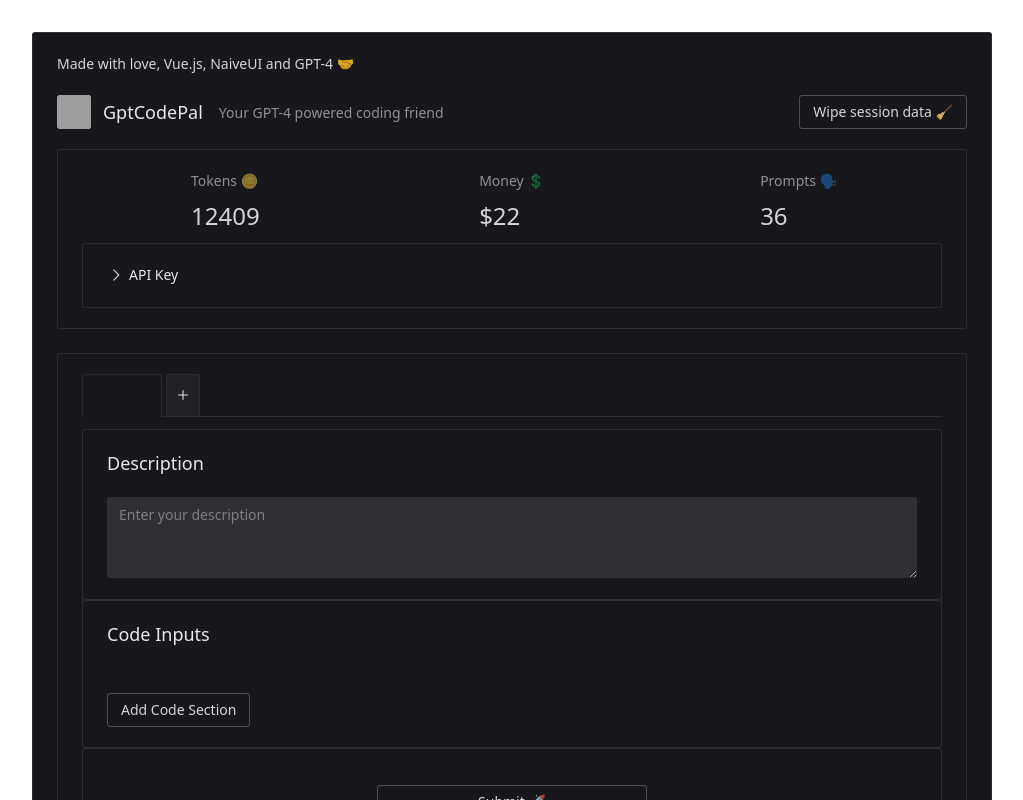
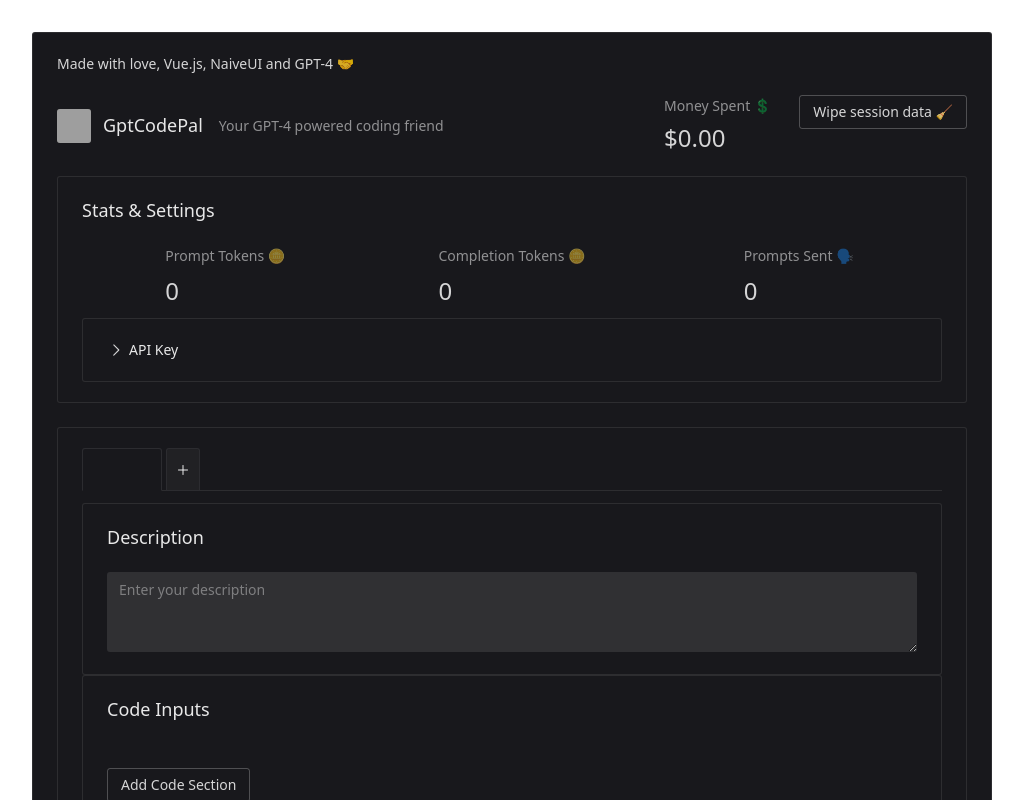
Before and after one commit to petersopko/gptcodepal, a Vue app: page / in a window 1280 px wide. Shown: the top 800 px of the page, without its empty margins (128-1151 px from the left). Built offline with nearby package versions, Linux system fonts and the light colour scheme; grey boxes are pictures that could not be loaded; what @highlightjs/vue-plugin would draw is missing.

Commit message:
token counting + price + localstorage

```diff
--- a/src/components/PageHeader.vue
+++ b/src/components/PageHeader.vue
@@ -1,15 +1,16 @@
+
 <template>
     <n-page-header subtitle="Your GPT-4 powered coding friend">
-        <n-card>
+        <n-card title="Stats & Settings">
             <n-grid class="mb-2" cols="3">
                 <n-gi class="flex justify-center">
-                    <n-statistic label="Tokens 🪙" value="12409" />
+                    <n-statistic label="Prompt Tokens 🪙" :value="promptTokensTotal" />
+                </n-gi>
+                <n-gi class="flex justify-center">
+                    <n-statistic label="Completion Tokens 🪙" :value="completionTokensTotal" />
                 </n-gi>
                 <n-gi class="flex justify-center items-center">
-                    <n-statistic label="Money 💲 " value="$22" />
-                </n-gi>
-                <n-gi class="flex justify-center items-center">
-                    <n-statistic label="Prompts 🗣️" value="36" />
+                    <n-statistic label="Prompts Sent 🗣️" :value="totalPromptsSent" />
                 </n-gi>
             </n-grid>
             <n-card>
@@ -33,6 +34,7 @@
         </template>
         <template #extra>
             <n-space>
+                <n-statistic label="Money Spent 💲" :value="`$${totalMoneySpent}`" class="mr-4" />
                 <n-button>Wipe session data 🧹</n-button>
             </n-space>
         </template>
@@ -40,8 +42,25 @@
 </template>
 
 <script setup>
+import { ref, onMounted, computed } from "vue";
 import ApiKeyInput from "./ApiKeyInput.vue";
 const emit = defineEmits(["save-api-key"]);
+
+const promptTokensTotal = ref(0);
+const completionTokensTotal = ref(0);
+const totalPromptsSent = ref(0);
+
+onMounted(() => {
+    promptTokensTotal.value = localStorage.getItem("promptTokensTotal") || 0;
+    completionTokensTotal.value = localStorage.getItem("completionTokensTotal") || 0;
+    totalPromptsSent.value = localStorage.getItem("totalPromptsSent") || 0;
+});
+
+const totalMoneySpent = computed(() => {
+    const promptCost = (promptTokensTotal.value / 1000) * 0.03;
+    const completionCost = (completionTokensTotal.value / 1000) * 0.06;
+    return (promptCost + completionCost).toFixed(2);
+});
 
 const saveApiKey = (apiKey) => {
     emit("save-api-key", apiKey);
--- a/src/components/ResponseSection.vue
+++ b/src/components/ResponseSection.vue
@@ -10,7 +10,5 @@
 
 const props = defineProps({
     response: String,
-    responseTokens: Number,
-    actualTokens: Number,
 });
 </script>
--- a/src/components/SubmitCard.vue
+++ b/src/components/SubmitCard.vue
@@ -4,7 +4,7 @@
             <n-button class="w-1/3 mt-4 mb-4" @click="submitPrompt">Submit 🚀</n-button>
         </div>
         <n-card>
-            <TokenEstimations :tokenCount="tokenCount" :responseTokens="responseTokens" :actualTokens="actualTokens" />
+            <TokenEstimations :tokenCount="tokenCount" :responseTokens="responseTokens" :promptTokens="promptTokens" />
         </n-card>
     </n-card>
 </template>
@@ -23,7 +23,7 @@
         type: Number,
         default: 0,
     },
-    actualTokens: {
+    promptTokens: {
         type: Number,
         required: false,
     },
--- a/src/components/TokenEstimations.vue
+++ b/src/components/TokenEstimations.vue
@@ -10,7 +10,7 @@
         </n-gi>
         <n-gi>
             <n-statistic label="Real Prompt Tokens"
-                :value="`${actualTokens} ($${(actualTokens * 0.001 * 0.03).toFixed(3)})`" />
+                :value="`${promptTokens} ($${(promptTokens * 0.001 * 0.03).toFixed(3)})`" />
         </n-gi>
     </n-grid>
 </template>
@@ -23,7 +23,7 @@
         type: Number,
         default: 0,
     },
-    actualTokens: {
+    promptTokens: {
         type: Number,
         required: false,
     },
--- a/src/composables/useSubmitPrompt.js
+++ b/src/composables/useSubmitPrompt.js
@@ -1,10 +1,10 @@
-import { ref } from "vue";
+import { ref, watch } from "vue";
 import axios from "axios";
 
 export default function useSubmitPrompt(apiKey, description, codeInputs) {
   const response = ref("");
   const loading = ref(false);
-  const actualTokens = ref(0);
+  const promptTokens = ref(0);
   const responseTokens = ref(0);
 
   async function submitPrompt() {
@@ -45,6 +45,7 @@
       );
       console.log("Result:", result);
       handleResponse(result);
+      updateLocalStorage();
     } catch (error) {
       handleError(error);
     }
@@ -53,8 +54,22 @@
   function handleResponse(result) {
     loading.value = false;
     response.value = result.data.choices[0].message.content.trim();
-    actualTokens.value = result.data.usage.prompt_tokens;
+    promptTokens.value = result.data.usage.prompt_tokens;
     responseTokens.value = result.data.usage.completion_tokens;
+    localStorage.setItem(
+      "promptTokensTotal",
+      parseInt(localStorage.getItem("promptTokensTotal") || 0) +
+        promptTokens.value
+    );
+    localStorage.setItem(
+      "completionTokensTotal",
+      parseInt(localStorage.getItem("completionTokensTotal") || 0) +
+        responseTokens.value
+    );
+    localStorage.setItem(
+      "totalPromptsSent",
+      parseInt(localStorage.getItem("totalPromptsSent") || 0) + 1
+    );
     console.log("Result data:", result.data);
   }
 
@@ -62,6 +77,11 @@
     console.error("Error:", error);
     response.value = "An error occurred while fetching the response.";
   }
-
-  return { submitPrompt, response, loading, actualTokens, responseTokens };
+  function updateLocalStorage() {
+    watch([promptTokens, responseTokens], () => {
+      localStorage.setItem("promptTokens", promptTokens.value);
+      localStorage.setItem("responseTokens", responseTokens.value);
+    });
+  }
+  return { submitPrompt, response, loading, promptTokens, responseTokens };
 }
--- a/src/views/Interface.vue
+++ b/src/views/Interface.vue
@@ -8,7 +8,7 @@
           @delete-tab="deleteTab" />
         <TextInput v-model.value="descriptionRef" placeholder="Enter your description" :activeTab="activeTabIndex" />
         <CodeInputList :codeInputs="codeInputs" @remove="removeCodeInput" @add="addCodeInput" />
-        <SubmitCard :tokenCount="tokenCount" :responseTokens="responseTokens" :actualTokens="actualTokens"
+        <SubmitCard :tokenCount="tokenCount" :responseTokens="responseTokens" :promptTokens="promptTokens"
           @submit="submitPrompt" />
         <ResponseSection :response="response" />
       </n-card>
@@ -44,7 +44,7 @@
   apiKey.value = key;
 };
 
-const { submitPrompt, response, loading, actualTokens, responseTokens } = useSubmitPrompt(apiKey, descriptionRef, codeInputs);
+const { submitPrompt, response, loading, promptTokens, responseTokens } = useSubmitPrompt(apiKey, descriptionRef, codeInputs);
 
 const tabs = reactive(
   JSON.parse(localStorage.getItem("tabs") || '[{ "description": "", "response": "", "codeInputs": [] }]'));
```
